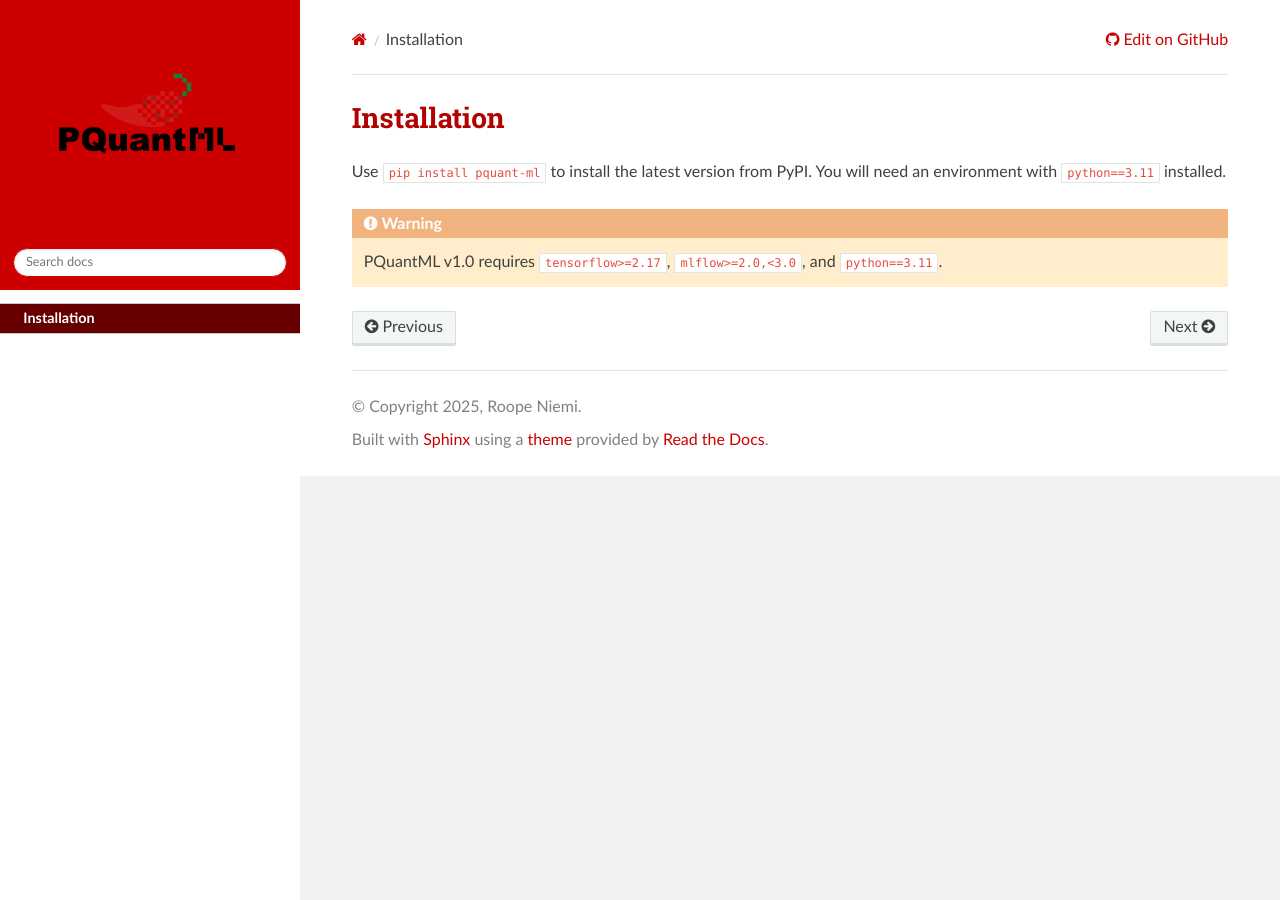
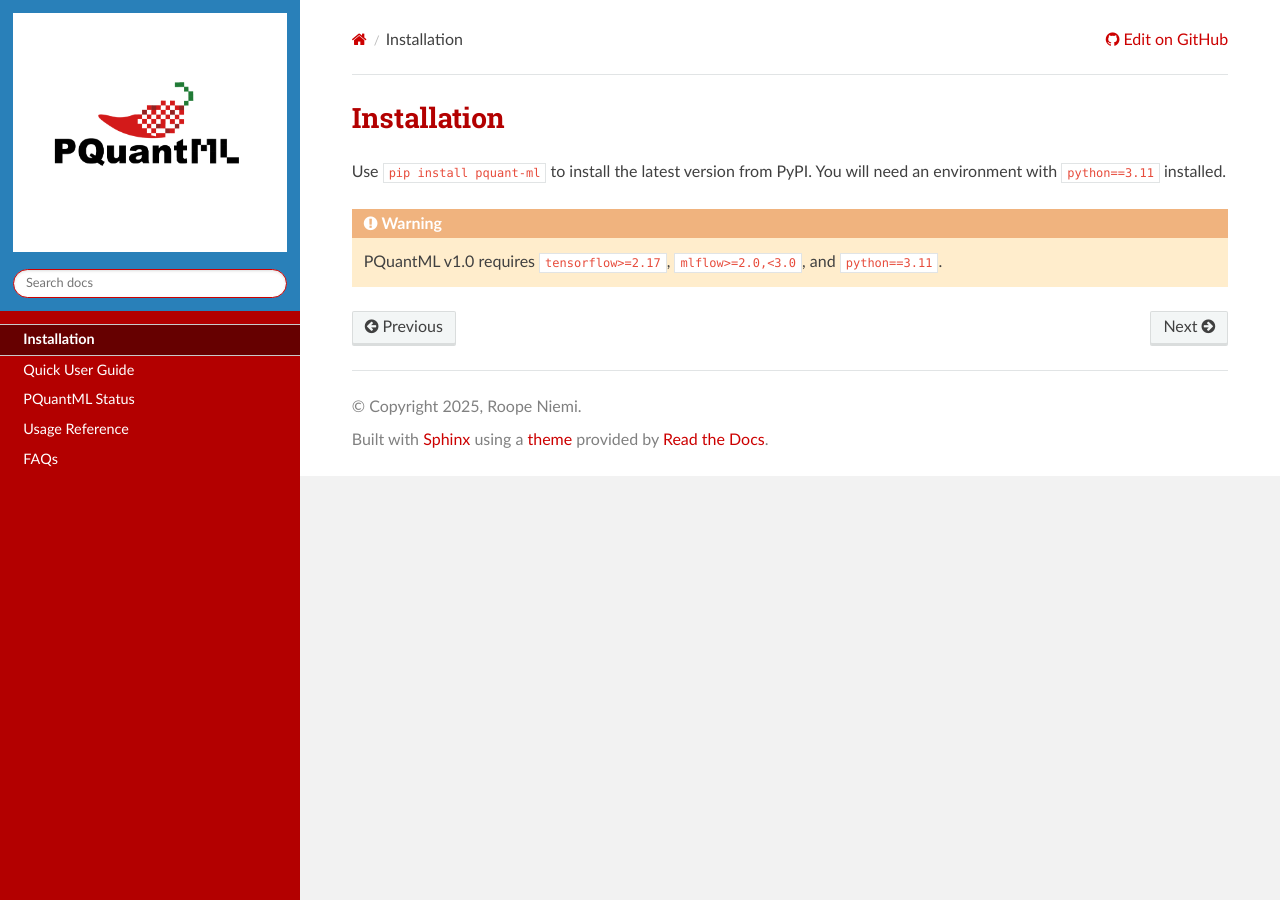
Before and after one commit to nroope/PQuant, a Sphinx documentation site: the page built from docs/source/install.md, in a window 1280 px wide. Built offline with Sphinx 7.4.7 and the Read the Docs theme 3.1.0, drawn with Linux system fonts in a browser that asks for light colours.

Commit message:
Updated css

```diff
--- a/docs/source/_static/custom.css
+++ b/docs/source/_static/custom.css
@@ -50,10 +50,19 @@
 }
 
 .wy-nav-side {
+    background-color: #b30000 !important;
+}
+/* .wy-side-nav-search {
+    background-color: #cc0000 !important;
+} */
+
+.wy-side-nav-search a {
     background-color: #ffffff !important;
+    padding: 10px 0 !important;
 }
-.wy-side-nav-search {
-    background-color: #cc0000 !important;
+
+.wy-side-nav-search img {
+    background-color: #ffffff !important;
 }
 
 .wy-side-nav-search input {
```
